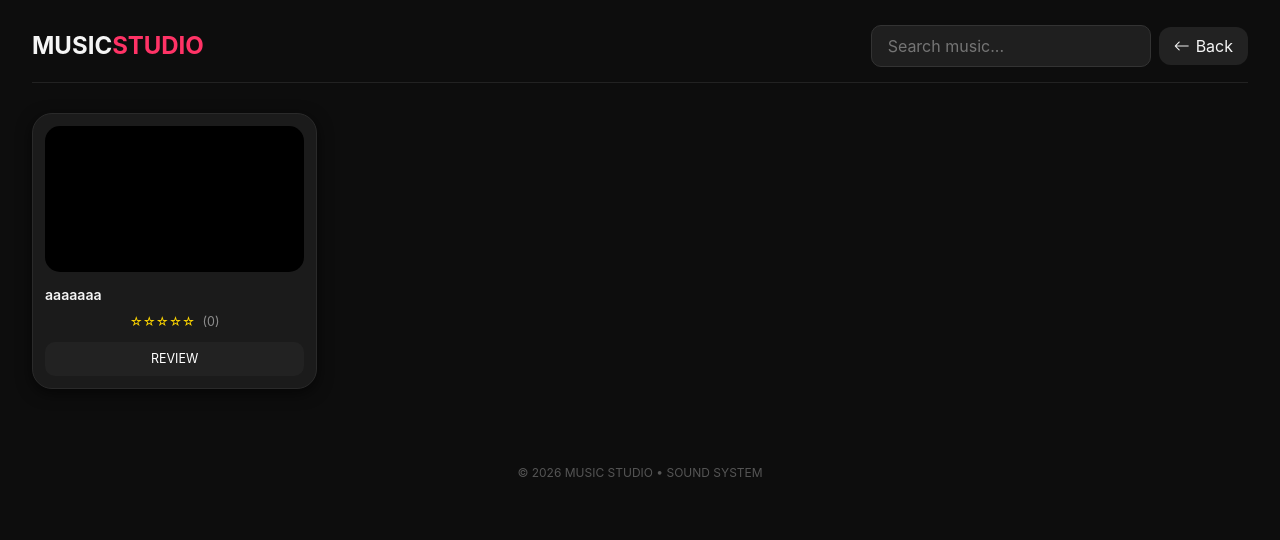
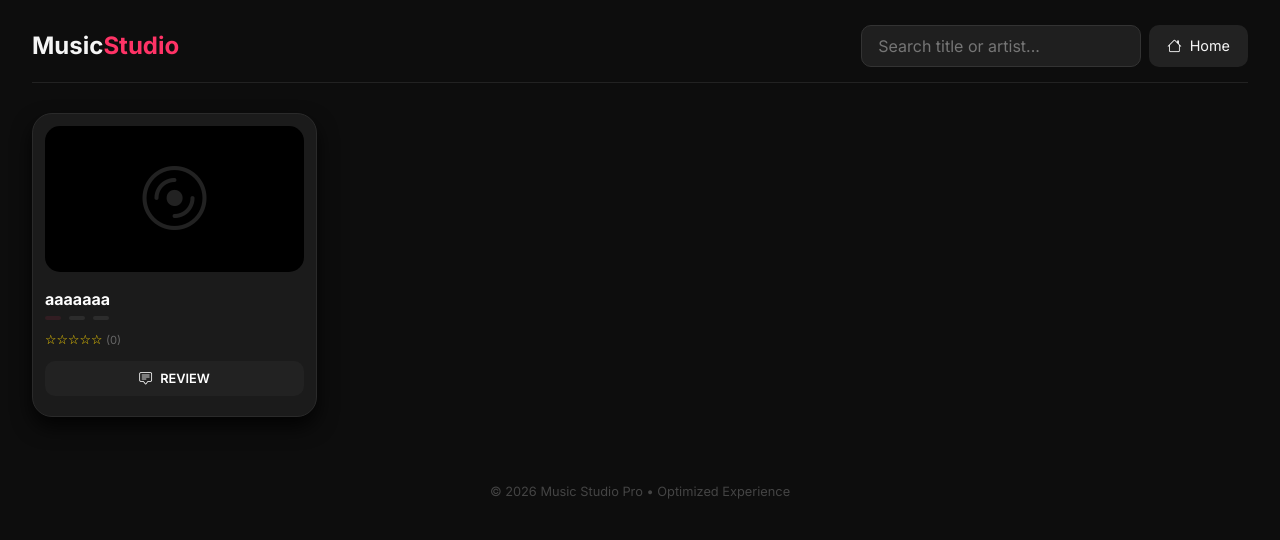
Before and after one commit to ShakeelAijaz1233223/Project-full-stack-, a PHP site: page /user_music_view.php in a window 1280 px wide. Shown: the top 540 px of the page. Run offline with PHP 8.4, Linux system fonts and the light colour scheme; data comes from the database, SQL or seed files in the repository; tables that the repository leaves empty or names only in its code hold one stand-in row (values such as "Sample post"); data that the repository does not hold is empty.

Commit message:
Updates: 2026-02-07T13:21:12.061Z

```diff
--- a/user/user_music_view.php
+++ b/user/user_music_view.php
@@ -21,13 +21,13 @@ $music = mysqli_query($conn, $query);
 
 <!DOCTYPE html>
 <html lang="en">
-
 <head>
     <meta charset="UTF-8">
     <meta name="viewport" content="width=device-width, initial-scale=1.0">
-    <title>Music Studio | Home</title>
+    <title>Music Studio | Pro Home</title>
     <link href="https://cdn.jsdelivr.net/npm/bootstrap@5.3.0/dist/css/bootstrap.min.css" rel="stylesheet">
     <link href="https://cdn.jsdelivr.net/npm/bootstrap-icons@1.11.1/font/bootstrap-icons.css" rel="stylesheet">
+    <link href="https://fonts.googleapis.com/css2?family=Inter:wght@300;400;600;700&display=swap" rel="stylesheet">
 
     <style>
         :root {
@@ -37,16 +37,17 @@ $music = mysqli_query($conn, $query);
             --accent-grad: linear-gradient(135deg, #ff3366, #ff9933);
             --text-main: #f5f5f5;
             --text-muted: #999;
-    --shadow: rgba(0,0,0,0.6);
+            --shadow: rgba(0,0,0,0.8);
         }
 
-/* --- Body & Wrapper --- */
         body {
             background: var(--bg);
             color: var(--text-main);
             font-family: 'Inter', sans-serif;
             margin: 0;
+            overflow-x: hidden;
         }
+
         .studio-wrapper {
             width: 95%;
             margin: 0 auto;
@@ -62,6 +63,7 @@ body {
             padding-bottom: 15px;
             margin-bottom: 30px;
         }
+
         .search-box {
             background: #1f1f1f;
             border: 1px solid #333;
@@ -69,246 +71,259 @@ body {
             border-radius: 10px;
             padding: 8px 16px;
             width: 280px;
-    transition: all 0.3s;
+            transition: 0.3s;
         }
+
         .search-box:focus {
             outline: none;
             border-color: var(--accent);
-    box-shadow: 0 0 8px var(--accent);
+            box-shadow: 0 0 12px rgba(255, 51, 102, 0.3);
         }
+
         .btn-back {
             background: #222;
             border: none;
             color: var(--text-main);
-    padding: 7px 15px;
-    border-radius: 12px;
+            padding: 7px 18px;
+            border-radius: 10px;
+            text-decoration: none;
             display: flex;
             align-items: center;
-    gap: 6px;
-    text-decoration: none;
+            gap: 8px;
+            font-size: 0.9rem;
             transition: 0.3s;
         }
+
         .btn-back:hover {
             background: var(--accent);
             color: #fff;
         }
 
-/* --- Grid & Music Cards --- */
+        /* --- Grid & Cards --- */
         .grid {
             display: grid;
-    grid-template-columns: repeat(auto-fill, minmax(240px, 1fr));
+            grid-template-columns: repeat(auto-fill, minmax(280px, 1fr));
             gap: 25px;
         }
-.album-card {
+
+        .music-card {
             background: var(--card);
             border-radius: 20px;
-    overflow: hidden;
             padding: 12px;
+            border: 1px solid #2a2a2a;
+            box-shadow: 0 10px 20px var(--shadow);
+            transition: all 0.3s ease;
             position: relative;
-    border: 1px solid #2a2a2a;
-    box-shadow: 0 4px 15px var(--shadow);
-    transition: transform 0.3s, box-shadow 0.3s, border-color 0.3s;
-}
-.album-card:hover {
-    transform: translateY(-6px);
-    border-color: var(--accent);
-    box-shadow: 0 8px 20px var(--shadow);
         }
 
-/* --- Disc / Media Wrapper --- */
-.disc-wrapper {
+        .music-card:hover {
+            transform: translateY(-8px);
+            border-color: var(--accent);
+        }
+
+        /* --- Visualizer / Media Wrapper --- */
+        .media-wrapper {
             position: relative;
             width: 100%;
             aspect-ratio: 16/9;
             background: #000;
             border-radius: 15px;
             overflow: hidden;
-    margin-bottom: 12px;
+            margin-bottom: 15px;
             display: flex;
             align-items: center;
             justify-content: center;
         }
 
+        /* Spinning Record Effect on hover or play */
+        .record-icon {
+            font-size: 4rem;
+            color: #222;
+            transition: 0.5s;
+        }
+
+        .music-card.playing .record-icon {
+            color: var(--accent);
+            animation: spin 3s linear infinite;
+        }
+
+        @keyframes spin {
+            from { transform: rotate(0deg); }
+            to { transform: rotate(360deg); }
+        }
+
         /* --- Play Button --- */
         .play-btn {
+            position: absolute;
+            top: 50%;
+            left: 50%;
+            transform: translate(-50%, -50%);
             width: 50px;
             height: 50px;
-    font-size: 1.5rem;
+            background: var(--accent-grad);
             border-radius: 50%;
             border: none;
-    background: var(--accent-grad);
             color: #fff;
             display: flex;
             align-items: center;
             justify-content: center;
+            font-size: 1.5rem;
             cursor: pointer;
+            z-index: 10;
+            transition: 0.3s;
+            box-shadow: 0 0 15px rgba(255, 51, 102, 0.5);
+            opacity: 0;
+        }
+
+        .music-card:hover .play-btn {
+            opacity: 1;
+            transform: translate(-50%, -50%) scale(1.1);
+        }
+
+        /* --- Controls --- */
+        .custom-controls {
             position: absolute;
-    top: 50%;
-    left: 50%;
-    transform: translate(-50%, -50%);
-    box-shadow: 0 0 20px var(--accent);
+            bottom: 0; left: 0; right: 0;
+            background: linear-gradient(transparent, rgba(0,0,0,0.9));
+            padding: 10px;
+            display: flex;
+            align-items: center;
+            gap: 10px;
+            z-index: 11;
             opacity: 0;
-    transition: transform 0.3s, opacity 0.3s;
+            transition: 0.3s;
         }
-.album-card:hover .play-btn {
+
+        .media-wrapper:hover .custom-controls {
             opacity: 1;
         }
-.play-btn:hover {
-    transform: translate(-50%, -50%) scale(1.2);
+
+        .progress-range {
+            flex: 1;
+            height: 5px;
+            accent-color: var(--accent);
+            cursor: pointer;
         }
 
-/* --- Custom Controls --- */
-.custom-controls {
-    position: absolute;
-    bottom: 6px;
-    left: 6px;
-    right: 6px;
-    display: flex;
-    align-items: center;
-    justify-content: space-between;
-    padding: 5px 12px;
-    background: rgba(30, 30, 30, 0.75);
-    backdrop-filter: blur(6px);
-    opacity: 0;
-    border-radius: 0 0 12px 12px;
-    transition: opacity 0.3s;
-}
-.disc-wrapper:hover .custom-controls {
-    opacity: 1;
-}
-.custom-controls button {
-    background: none;
-    border: none;
+        /* --- Text Styling --- */
+        .title {
+            font-size: 1rem;
+            font-weight: 700;
+            margin: 0;
             color: #fff;
-    cursor: pointer;
-    font-size: 1.2rem;
-    transition: 0.25s;
-}
-.custom-controls button:hover {
-    color: var(--accent);
-    transform: scale(1.25);
-}
-.custom-controls input[type="range"] {
-    flex: 1;
-    margin: 0 6px;
-    accent-color: var(--accent);
-    background: rgba(255, 255, 255, 0.12);
-    border-radius: 4px;
-}
-
-/* --- Titles & Artists --- */
-.title {
-    font-weight: 600;
-    font-size: 0.88rem;
-    margin: 6px 0 2px;
             white-space: nowrap;
             overflow: hidden;
             text-overflow: ellipsis;
         }
-.artist {
-    font-size: 0.78rem;
+
+        .meta-info {
+            display: flex;
+            gap: 8px;
+            margin: 5px 0 10px;
+            font-size: 0.75rem;
+            flex-wrap: wrap;
+        }
+
+        .meta-info span {
+            background: rgba(255,255,255,0.08);
+            padding: 2px 8px;
+            border-radius: 5px;
             color: var(--text-muted);
+        }
+
+        .artist-tag {
+            color: var(--accent) !important;
+            font-weight: 600;
+            background: rgba(255, 51, 102, 0.1) !important;
+        }
+
+        .stars-display {
+            color: #ffd700;
+            font-size: 0.8rem;
+            margin-bottom: 12px;
+        }
+
+        .rev-btn {
+            width: 100%;
+            padding: 8px;
+            border-radius: 10px;
+            border: none;
+            background: #222;
+            color: #fff;
+            font-size: 0.8rem;
+            font-weight: 600;
+            transition: 0.3s;
             margin-bottom: 8px;
         }
 
-/* --- Stars --- */
-.stars-display {
-    font-size: 0.78rem;
-    color: #ffd700;
-    margin-bottom: 10px;
-    text-align: center;
-}
-
-/* --- Review Button --- */
-.rev-btn {
-    background: #222;
-    color: #fff;
-    border: none;
-    font-size: 0.78rem;
-    width: 100%;
-    padding: 8px;
-    border-radius: 10px;
-    cursor: pointer;
-    transition: 0.3s;
-}
         .rev-btn:hover {
             background: var(--accent);
         }
 
-/* --- Video Download Button --- */
-.download-btn {
-    display: block;
-    text-align: center;
-    font-size: 0.85rem;
-    padding: 7px;
-    border-radius: 10px;
+        .dl-btn {
+            display: flex;
+            align-items: center;
+            justify-content: center;
+            gap: 6px;
+            width: 100%;
+            padding: 6px;
+            border-radius: 8px;
+            background: rgba(255,255,255,0.05);
+            color: var(--text-muted);
+            font-size: 0.75rem;
+            text-decoration: none;
             transition: 0.3s;
         }
-.download-btn:hover {
-    background: var(--accent);
+
+        .dl-btn:hover {
+            background: #333;
             color: #fff;
         }
 
-/* --- Review Overlay --- */
+        /* --- Review Modal --- */
         #reviewOverlay {
             display: none;
             position: fixed;
-    top: 0;
-    left: 0;
-    width: 100%; height: 100%;
-    background: rgba(0,0,0,0.95);
-    backdrop-filter: blur(6px);
+            top: 0; left: 0; width: 100%; height: 100%;
+            background: rgba(0,0,0,0.9);
+            backdrop-filter: blur(8px);
             z-index: 9999;
             align-items: center;
             justify-content: center;
         }
+
         .review-box {
-    background: var(--card);
+            background: #151515;
+            padding: 30px;
+            border-radius: 20px;
             width: 90%;
-    max-width: 420px;
-    padding: 35px;
-    border-radius: 22px;
-    border: 1px solid #2a2a2a;
+            max-width: 400px;
+            border: 1px solid #333;
         }
+
         .star-rating {
             display: flex;
             flex-direction: row-reverse;
             justify-content: center;
-    gap: 10px;
-    margin-bottom: 18px;
-}
-.star-rating input { display: none; }
-.star-rating label {
-    font-size: 2.2rem;
-    color: #333;
-    cursor: pointer;
-    transition: 0.3s;
-}
-.star-rating label:hover,
-.star-rating label:hover~label,
-.star-rating input:checked~label {
-    color: #ffd700;
+            gap: 5px;
+            margin-bottom: 20px;
         }
 
-/* --- Footer --- */
-footer {
-    text-align: center;
-    padding: 50px 0;
-    font-size: 0.75rem;
-    color: #555;
-}
+        .star-rating label { font-size: 2.5rem; color: #333; cursor: pointer; }
+        .star-rating input { display: none; }
+        .star-rating label:hover, .star-rating label:hover~label, .star-rating input:checked~label { color: #ffd700; }
 
+        footer { text-align: center; padding: 40px; color: #444; font-size: 0.8rem; }
     </style>
 </head>
-
 <body>
 
 <div class="studio-wrapper">
     <div class="header-section">
-            <h4 class="m-0 fw-bold">MUSIC<span style="color: var(--accent);">STUDIO</span></h4>
-            <div class="d-flex align-items-center gap-2">
-                <input type="text" id="search" class="search-box" placeholder="Search music...">
-                <a href="javascript:history.back()" class="btn-back"><i class="bi bi-arrow-left"></i> Back</a>
+        <h4 class="m-0 fw-bold">Music<span style="color: var(--accent);">Studio</span></h4>
+        <div class="d-flex gap-2">
+            <input type="text" id="search" class="search-box" placeholder="Search title or artist...">
+            <a href="index.php" class="btn-back"><i class="bi bi-house"></i> Home</a>
         </div>
     </div>
 
@@ -316,31 +331,45 @@ footer {
         <?php while ($row = mysqli_fetch_assoc($music)):
             $avg = round($row['avg_rating'], 1);
         ?>
-                <div class="album-card" data-title="<?= strtolower($row['title']); ?>" data-artist="<?= strtolower($row['artist']); ?>">
-                    <div class="disc-wrapper">
-                        <button class="play-btn"><i class="bi bi-play-fill"></i></button>
+            <div class="music-card" data-search="<?= strtolower($row['title'] . ' ' . $row['artist']); ?>">
+                <div class="media-wrapper">
+                    <i class="bi bi-disc record-icon"></i>
+
+                    <button class="play-btn" onclick="handleAudio('<?= $row['id'] ?>', this)">
+                        <i class="bi bi-play-fill"></i>
+                    </button>
+
                     <div class="custom-controls">
-                            <input type="range" class="progress" min="0" max="100" value="0">
-                            <button class="mute-btn"><i class="bi bi-volume-up"></i></button>
+                        <input type="range" class="progress-range" min="0" max="100" value="0">
+                        <button onclick="toggleMute('<?= $row['id'] ?>', this)"><i class="bi bi-volume-up"></i></button>
                     </div>
                 </div>
-                    <div class="title"><?= htmlspecialchars($row['title']); ?></div>
-                    <div class="artist"><?= htmlspecialchars($row['artist']); ?></div>
+
+                <p class="title"><?= htmlspecialchars($row['title']) ?></p>
+
+                <div class="meta-info">
+                    <span class="artist-tag"><?= htmlspecialchars($row['artist']) ?></span>
+                    <span><?= htmlspecialchars($row['album']) ?></span>
+                    <span><?= htmlspecialchars($row['year']) ?></span>
+                </div>
+
                 <div class="stars-display">
                     <?php for ($i = 1; $i <= 5; $i++) echo ($i <= $avg) ? '★' : '☆'; ?>
-                        <span class="text-white opacity-50 ms-1">(<?= $row['total_reviews']; ?>)</span>
+                    <span style="color: #666; font-size: 0.7rem;">(<?= $row['total_reviews'] ?>)</span>
                 </div>
-                    <button class="rev-btn" onclick="openReview('<?= $row['id']; ?>','<?= addslashes($row['title']); ?>')">REVIEW</button>
 
-                    <!-- Video Download Button -->
+                <button class="rev-btn" onclick="openReview('<?= $row['id'] ?>', '<?= addslashes($row['title']) ?>')">
+                    <i class="bi bi-chat-square-text me-2"></i>REVIEW
+                </button>
+
                 <?php if (!empty($row['video'])): ?>
-                        <a href="../admin/uploads/music/<?= $row['video']; ?>" download class="btn w-100 mt-2 download-btn" style="background:#444; color:white; font-size:0.8rem; border-radius:6px; text-align:center;">
-                            <i class="bi bi-download"></i> Download Video
+                    <a href="../admin/uploads/music/<?= $row['video']; ?>" download class="dl-btn">
+                        <i class="bi bi-cloud-arrow-down"></i> Download Video
                     </a>
                 <?php endif; ?>
 
-                    <audio id="audio-<?= $row['id']; ?>">
-                        <source src="../admin/uploads/music/<?= $row['file']; ?>" type="audio/mpeg">
+                <audio id="aud-<?= $row['id'] ?>">
+                    <source src="../admin/uploads/music/<?= $row['file'] ?>" type="audio/mpeg">
                 </audio>
             </div>
         <?php endwhile; ?>
@@ -349,81 +378,85 @@ footer {
 
 <div id="reviewOverlay">
     <div class="review-box">
-            <div class="text-center mb-4">
-                <h5 class="fw-bold m-0" id="revTitle">Music Name</h5>
-                <small class="text-muted">How was your listening experience?</small>
-            </div>
+        <h5 class="text-center mb-1" id="revTitle">Music Name</h5>
+        <p class="text-center text-muted small mb-4">Rate your experience</p>
+
         <form method="POST">
             <input type="hidden" name="music_id" id="revMusicId">
             <div class="star-rating">
-                    <input type="radio" name="rating" value="5" id="r5" required><label for="r5">★</label>
-                    <input type="radio" name="rating" value="4" id="r4"><label for="r4">★</label>
-                    <input type="radio" name="rating" value="3" id="r3"><label for="r3">★</label>
-                    <input type="radio" name="rating" value="2" id="r2"><label for="r2">★</label>
-                    <input type="radio" name="rating" value="1" id="r1"><label for="r1">★</label>
+                <input type="radio" name="rating" value="5" id="s5" required><label for="s5">★</label>
+                <input type="radio" name="rating" value="4" id="s4"><label for="s4">★</label>
+                <input type="radio" name="rating" value="3" id="s3"><label for="s3">★</label>
+                <input type="radio" name="rating" value="2" id="s2"><label for="s2">★</label>
+                <input type="radio" name="rating" value="1" id="s1"><label for="s1">★</label>
             </div>
-                <textarea name="comment" class="form-control bg-dark text-white border-secondary mb-3" placeholder="Write your review..." required></textarea>
-                <div class="d-flex gap-2">
-                    <button type="button" class="btn btn-dark w-100" onclick="closeReview()">CANCEL</button>
-                    <button type="submit" name="submit_review" class="btn w-100" style="background: var(--accent); color:white;">POST NOW</button>
+            <textarea name="comment" class="form-control bg-dark text-white border-secondary mb-3" rows="3" placeholder="Write feedback..." required></textarea>
+            <div class="row g-2">
+                <div class="col-6"><button type="button" class="btn btn-secondary w-100" onclick="closeReview()">CANCEL</button></div>
+                <div class="col-6"><button type="submit" name="submit_review" class="btn w-100" style="background: var(--accent); color:#fff; border:none;">SUBMIT</button></div>
             </div>
         </form>
     </div>
 </div>
 
-    <footer>&copy; 2026 MUSIC STUDIO &bull; SOUND SYSTEM</footer>
+<footer>&copy; 2026 Music Studio Pro &bull; Optimized Experience</footer>
 
 <script>
-        const audios = document.querySelectorAll('audio');
-        const albumCards = document.querySelectorAll('.album-card');
+    // Search Filter
+    document.getElementById("search").addEventListener("input", function() {
+        let val = this.value.toLowerCase();
+        document.querySelectorAll(".music-card").forEach(card => {
+            card.style.display = card.getAttribute('data-search').includes(val) ? "block" : "none";
+        });
+    });
 
-        albumCards.forEach(card => {
-            const btn = card.querySelector('.play-btn');
-            const audio = card.querySelector('audio');
-            const progress = card.querySelector('.progress');
-            const muteBtn = card.querySelector('.mute-btn');
+    // Play/Pause Logic
+    function handleAudio(id, btn) {
+        const audio = document.getElementById('aud-' + id);
+        const card = btn.closest('.music-card');
+        const icon = btn.querySelector('i');
 
-            btn.addEventListener('click', () => {
-                audios.forEach(a => {
+        // Stop other audios
+        document.querySelectorAll('audio').forEach(a => {
             if (a !== audio) {
                 a.pause();
-                        a.closest('.album-card').classList.remove('playing');
-                        a.closest('.album-card').querySelector('.play-btn i').className = 'bi bi-play-fill';
+                a.closest('.music-card').classList.remove('playing');
+                a.closest('.music-card').querySelector('.play-btn i').className = 'bi bi-play-fill';
             }
         });
+
         if (audio.paused) {
             audio.play();
             card.classList.add('playing');
-                    btn.querySelector('i').className = 'bi bi-pause-fill';
+            icon.className = 'bi bi-pause-fill';
         } else {
             audio.pause();
             card.classList.remove('playing');
-                    btn.querySelector('i').className = 'bi bi-play-fill';
+            icon.className = 'bi bi-play-fill';
+        }
     }
 
+    // Progress Bar
+    document.querySelectorAll('audio').forEach(audio => {
+        const wrapper = audio.closest('.music-card');
+        const progress = wrapper.querySelector('.progress-range');
+
         audio.addEventListener('timeupdate', () => {
-                    progress.value = (audio.currentTime / audio.duration) * 100;
-                });
+            progress.value = (audio.currentTime / audio.duration) * 100 || 0;
         });
 
         progress.addEventListener('input', () => {
             audio.currentTime = (progress.value / 100) * audio.duration;
         });
-
-            muteBtn.addEventListener('click', () => {
-                audio.muted = !audio.muted;
-                muteBtn.innerHTML = audio.muted ? '<i class="bi bi-volume-mute"></i>' : '<i class="bi bi-volume-up"></i>';
-            });
     });
 
-        document.getElementById('search').addEventListener('input', function() {
-            const val = this.value.toLowerCase();
-            albumCards.forEach(card => {
-                let txt = card.dataset.title + ' ' + card.dataset.artist;
-                card.style.display = txt.includes(val) ? 'block' : 'none';
-            });
-        });
+    function toggleMute(id, btn) {
+        const audio = document.getElementById('aud-' + id);
+        audio.muted = !audio.muted;
+        btn.innerHTML = audio.muted ? '<i class="bi bi-volume-mute"></i>' : '<i class="bi bi-volume-up"></i>';
+    }
 
+    // Modal
     function openReview(id, title) {
         document.getElementById('revMusicId').value = id;
         document.getElementById('revTitle').innerText = title;
@@ -436,5 +469,4 @@ footer {
 </script>
 
 </body>
-
 </html>
```
Lines whose indentation alone changed are shown as unchanged.
